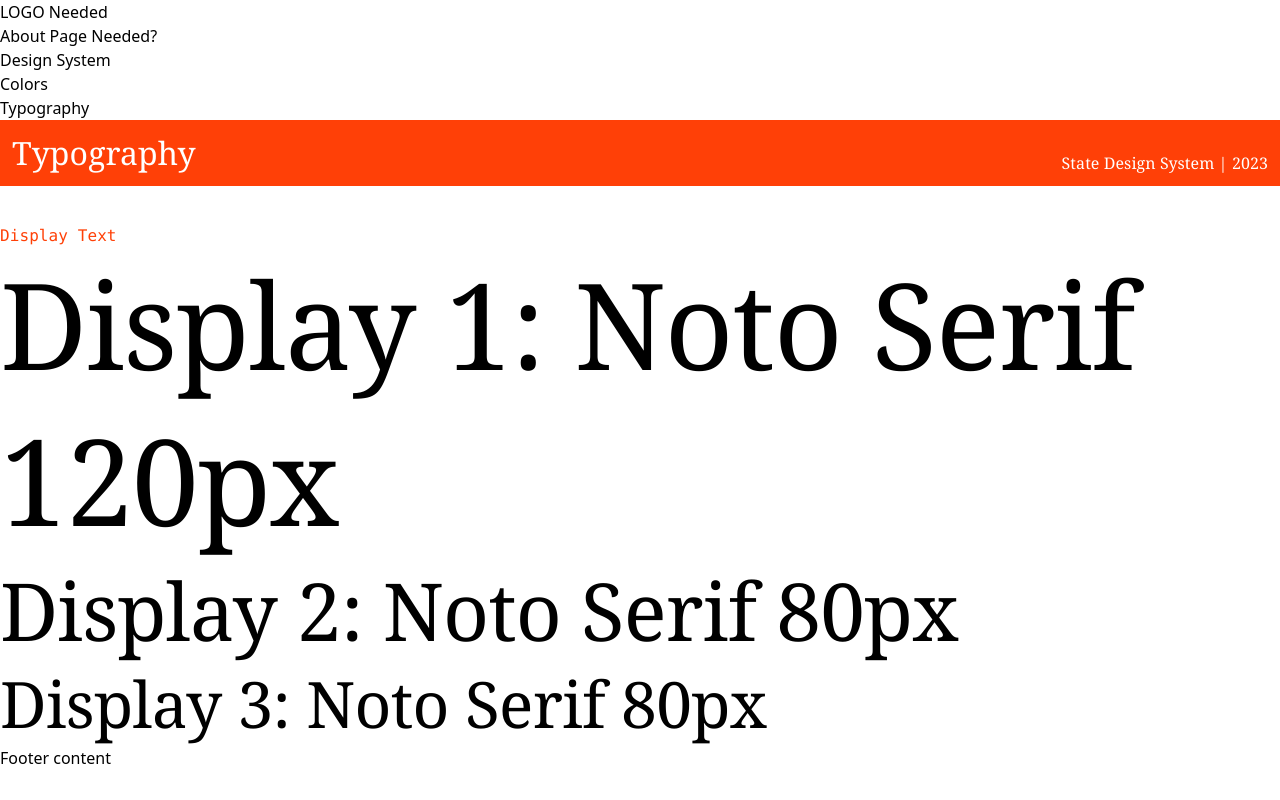
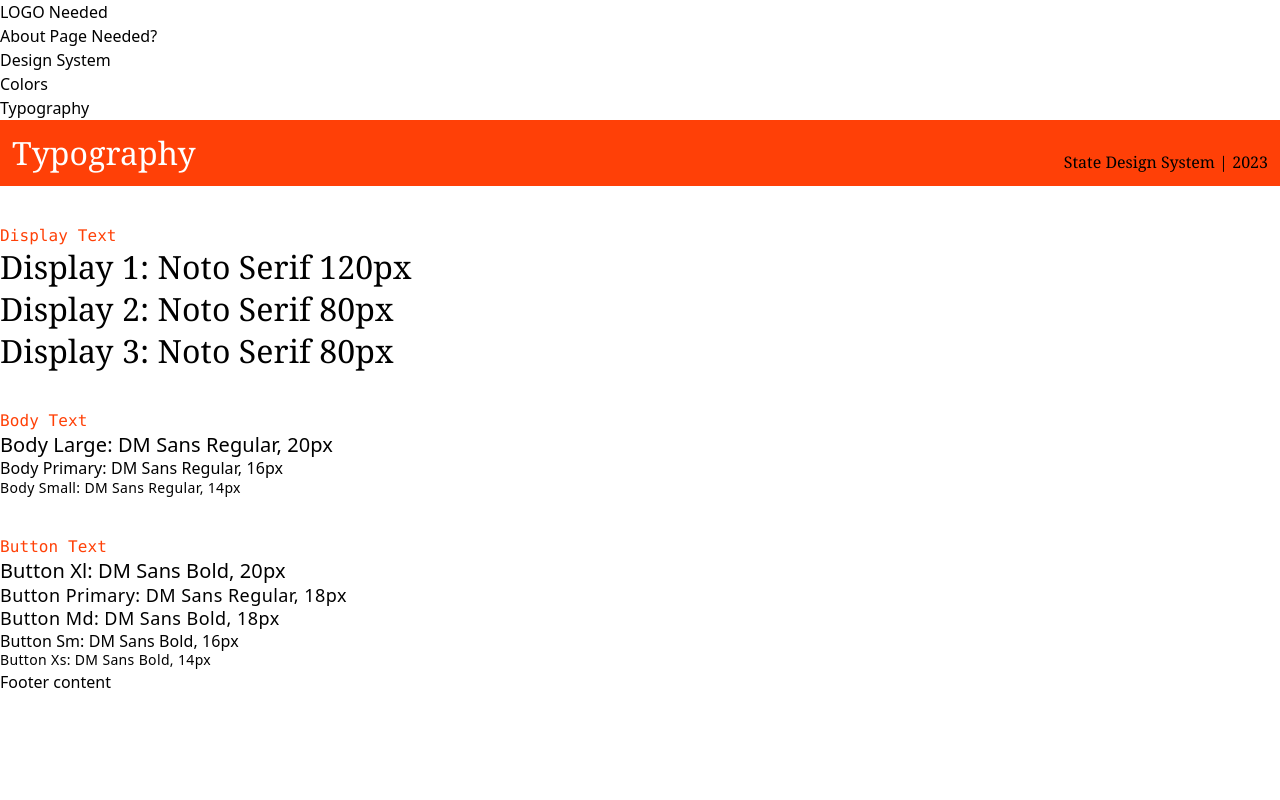
Before and after one commit to johnhoysa/styleguide-react, a React (Create React App) app: page /typography in a window 1280 px wide. Built offline with nearby package versions, Linux system fonts and the light colour scheme.

Commit message:
Text Component, Typography and CSS updates

```diff
--- /dev/null
+++ b/src/components/Text.js
@@ -0,0 +1,13 @@
+import React from 'react';
+
+const Text = ({ Tag, text, type }) => {
+  const textContent = `text-3xl font-sans ${type}`;
+
+  return (
+    <div>
+      <Tag className={textContent}>{text}</Tag>
+    </div>
+  );
+};
+
+export default Text;
--- a/src/styleguide/Typography.js
+++ b/src/styleguide/Typography.js
@@ -1,6 +1,7 @@
 import React from 'react';
 import TitleBar from '../components/TitleBar.js';
 import Heading from '../components/Heading.js';
+import Text from '../components/Text.js';
 
 const Typography = () => {
   return (
@@ -30,6 +31,26 @@ const Typography = () => {
         fontFamily="font-serif"
         type="display-three"
       />
+
+      <h5 className="mt-4 guide-heading">Body Text</h5>
+      <Text Tag="p" text="Body Large: DM Sans Regular, 20px" type="body-lg" />
+      <Text
+        Tag="p"
+        text="Body Primary: DM Sans Regular, 16px"
+        type="body-primary"
+      />
+      <Text Tag="p" text="Body Small: DM Sans Regular, 14px" type="body-sm" />
+
+      <h5 className="mt-4 guide-heading">Button Text</h5>
+      <Text Tag="p" text="Button Xl: DM Sans Bold, 20px" type="button-xl" />
+      <Text
+        Tag="p"
+        text="Button Primary: DM Sans Regular, 18px"
+        type="button-primary"
+      />
+      <Text Tag="p" text="Button Md: DM Sans Bold, 18px" type="button-md" />
+      <Text Tag="p" text="Button Sm: DM Sans Bold, 16px" type="button-sm" />
+      <Text Tag="p" text="Button Xs: DM Sans Bold, 14px" type="button-xs" />
     </div>
   );
 };
--- a/src/tailwind.css
+++ b/src/tailwind.css
@@ -12,17 +12,27 @@
 
 /*  Style Guide styles to be organized  */
 .guide-heading { @apply text-base text-primary mt-10 font-mono}
+hr { @apply h-px my-3 bg-grey-300 border-0}
 
 /* Type */
 /* Display Text */
-.display-one {@apply lg:text-8xl md:text-6xl sm:text-4xl}
-.display-two {@apply lg:text-7xl md:text-5xl sm:text-3xl}
-.display-three {@apply lg:text-6xl md:text-4xl sm:text-2xl}
+.display-lg {@apply lg:text-8xl md:text-6xl sm:text-4xl}
+.display-primary {@apply lg:text-7xl md:text-5xl sm:text-3xl}
+.display-sm {@apply lg:text-6xl md:text-4xl sm:text-2xl}
 /* Heading Text */
 /* Subtitle Text */
 /* Body Text */
-p {@apply text-base block font-serif}
-hr { @apply h-px my-3 bg-grey-300 border-0}
+p,span {@apply font-serif text-black}
+.body-lg {@apply lg:text-xl md:text-xl sm:text-lg}
+.body-primary {@apply text-base}
+.body-sm {@apply lg:text-sm md:text-sm sm:text-xs}
 /* Button Text */
+.button {@apply font-sans font-bold text-secondary}
+.button-xl {@apply lg:text-xl md:text-xl sm:text-lg}
+.button-primary,.button-md {@apply lg:text-lg md:text-lg sm:text-base}
+.button-md {}
+.button-sm {@apply lg:text-base md:text-base sm:text-sm}
+.button-xs {@apply lg:text-sm md:text-sm sm:text-xs}
+
 /* Eyebrow Text */
 /* Menu Text */
```
